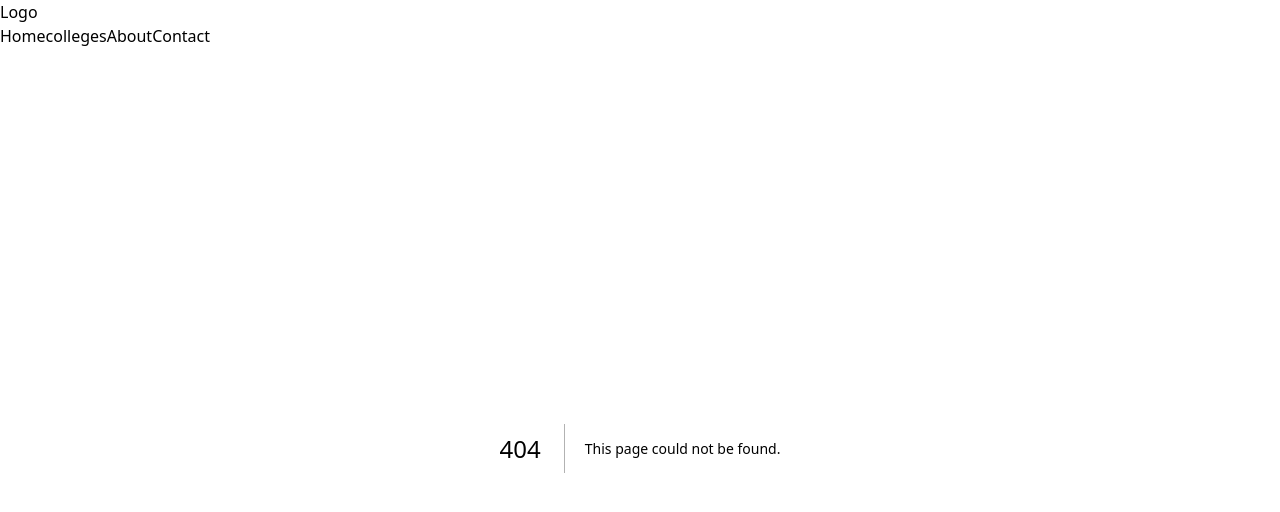
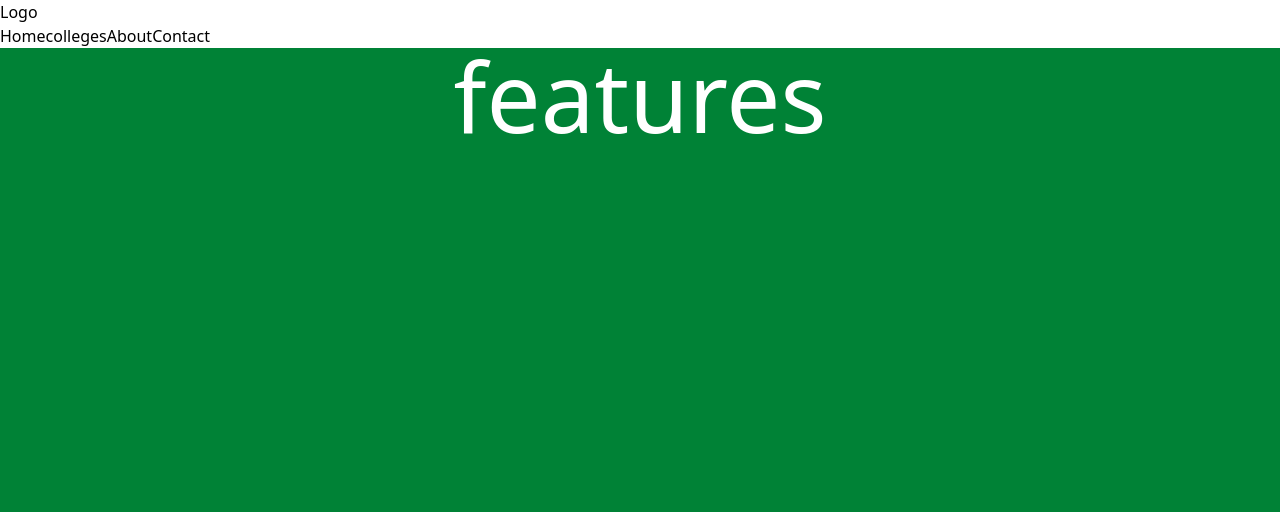
Before and after one commit to ManojTarad65/frontend-project, a Next.js app: page /features in a window 1280 px wide. Before the commit this address had no page. Shown: the top 512 px of the page. Built offline with nearby package versions, Linux system fonts and the light colour scheme.

Commit message:
created features

```diff
--- /dev/null
+++ b/src/app/features/page.jsx
@@ -0,0 +1,9 @@
+import React from 'react'
+
+const page = () => {
+  return (
+    <div className='bg-green-700 h-screen w-screen text-8xl text-white text-center'>features</div>
+  )
+}
+
+export default page
```
